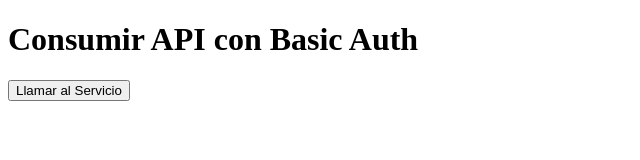
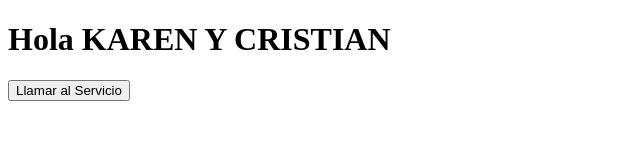
Before and after one commit to EdwinFelipeEspinosa/edwin.github.io, a plain HTML site: page index.html in a window 1280 px wide. Shown: the whole page, without its empty margins (0-640 px from the left). Drawn offline with Linux system fonts and the light colour scheme.

Commit message:
Update index.html

```diff
--- a/index.html
+++ b/index.html
@@ -6,7 +6,7 @@
     <title>Llamada API con Basic Auth</title>
 </head>
 <body>
-    <h1>Consumir API con Basic Auth</h1>
+    <h1>Hola KAREN Y CRISTIAN</h1>
 
     <button id="callApiButton">Llamar al Servicio</button>
 
```
